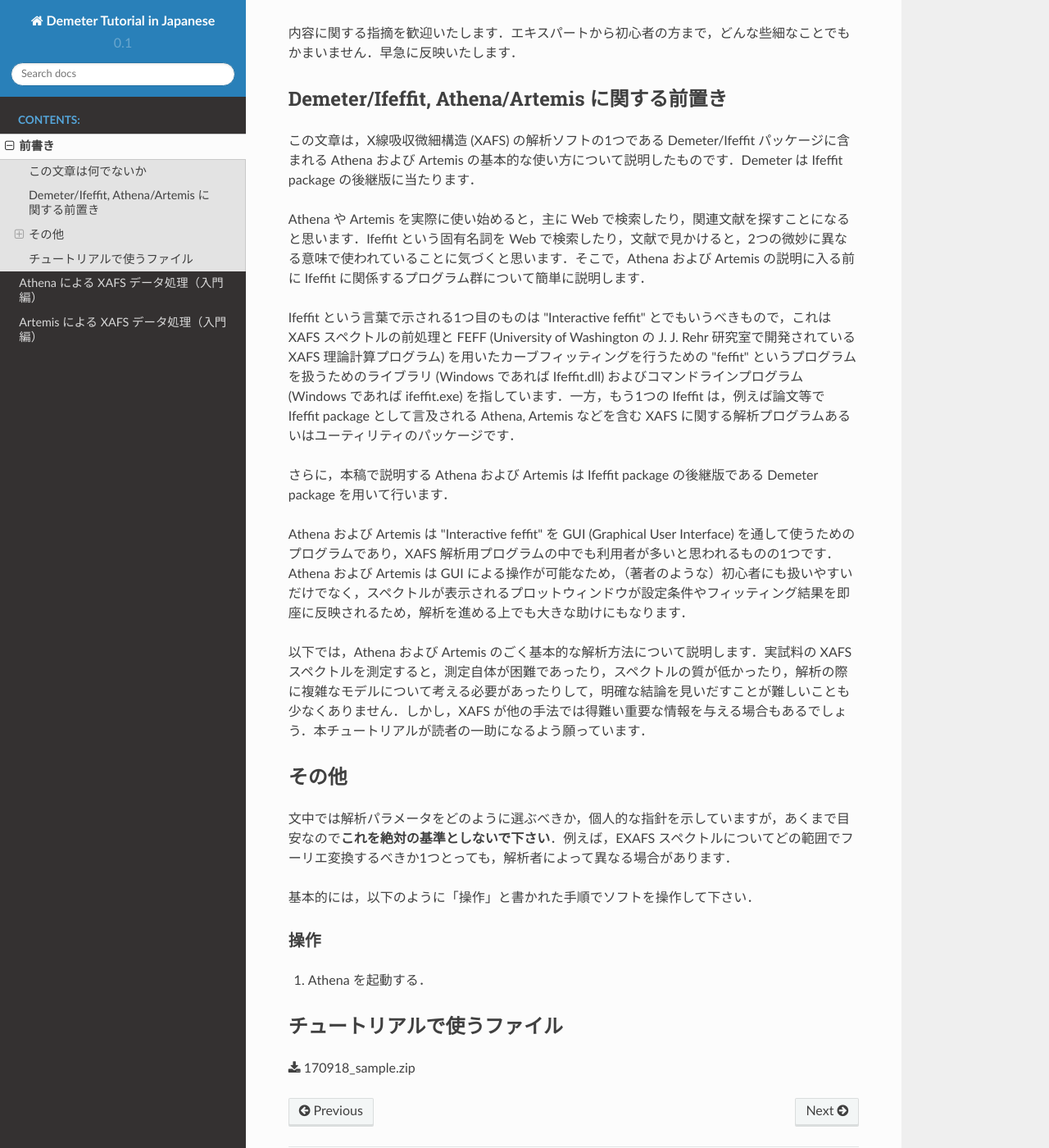
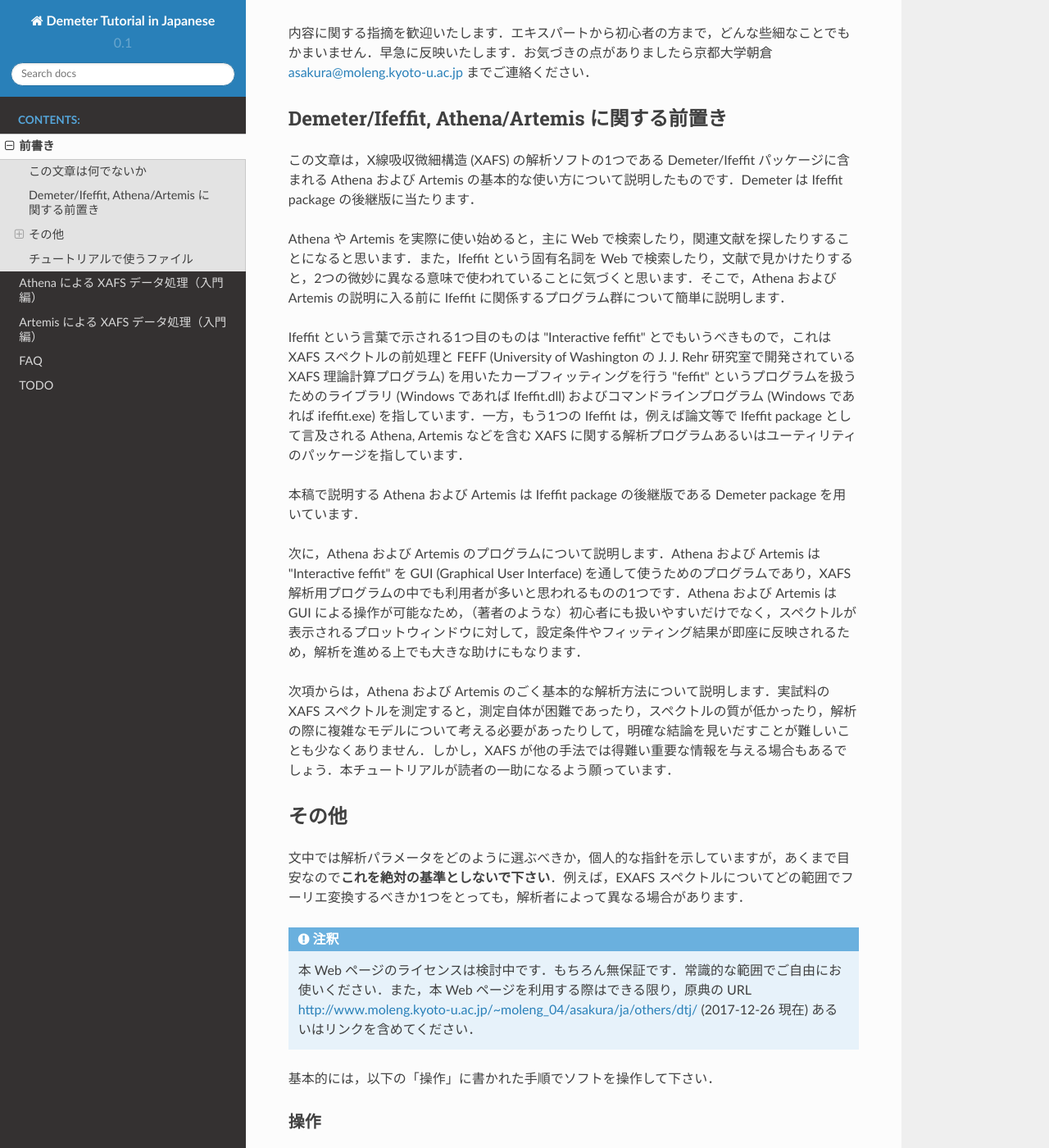
Before and after one commit to roentgenium/DemeterTutorialJa, a Sphinx documentation site: the page built from source/preface.rst, in a window 1280 px wide and 1400 px high, scrolled down 582 px. Shown: the whole window at 82% size. Built offline with Sphinx 7.4.7 and the Read the Docs theme 2.0.0, drawn with Linux system fonts in a browser that asks for light colours; some of the changed text lies outside the part shown.

Commit message:
Update by comments

```diff
--- a/source/index.rst
+++ b/source/index.rst
@@ -13,6 +13,8 @@
    preface
    athena
    artemis
+   tips
+   todo
 
 
 Indices and tables
--- a/source/preface.rst
+++ b/source/preface.rst
@@ -5,34 +5,38 @@
 --------------------
 
 1. この文章は X 線吸収微細構造 (XAFS) 原理，理論等について説明するものではありません．
-2. この文章は，XAFS の真のパワーユーザによって書かれたものではありません．常に間違っている可能性を考慮し，少しでも疑問があれば，`Athena documentation <https://bruceravel.github.io/demeter/documents/Athena/index.html>`__  や `Artemis documentation <https://bruceravel.github.io/demeter/documents/Artemis/index.html>`__ といった本家のマニュアルや `Ifeffit Mailing List <http://cars9.uchicago.edu/mailman/listinfo/ifeffit/>`_ で真のパワーユーザのコメントを参照してください．，`Ifeffit Mail Archive <http://www.mail-archive.com/ifeffit@millenia.cars.aps.anl.gov/>`__ ではメールアーカイブを検索することができます．場合によっては，著者による `Athena documentation 日本語訳 <http://www.moleng.kyoto-u.ac.jp/~moleng_04/asakura/ja/others/aug/index.html>`__ も役に立つかもしれません．
+2. この文章は，XAFS の真のパワーユーザによって書かれたものではありません．間違っている可能性を常に考慮し，少しでも疑問があれば，`Athena documentation <https://bruceravel.github.io/demeter/documents/Athena/index.html>`__  や `Artemis documentation <https://bruceravel.github.io/demeter/documents/Artemis/index.html>`__ といった本家のマニュアルや `Ifeffit Mailing List <http://cars9.uchicago.edu/mailman/listinfo/ifeffit/>`_ で真のパワーユーザのコメントを参照してください．`Ifeffit Mail Archive <http://www.mail-archive.com/ifeffit@millenia.cars.aps.anl.gov/>`__ ではメールアーカイブを検索することができます．場合によっては，著者による `Athena documentation 日本語訳 <http://www.moleng.kyoto-u.ac.jp/~moleng_04/asakura/ja/others/aug/index.html>`__ も役に立つかもしれません．
 3. 繰り返しますが，この文章は，XAFS の真のパワーユーザによって書かれたものではありません．これから紹介する解析手順が，周りの XAFS 経験者あるいはあなたの指導教員とはいくらか異なっている可能性は大いにあります．著者の知る限り，XAFS 解析において絶対的といえる解析手順はなく，また，往々にして恣意性が入ることは否定できません．この文章の文責は著者にありますが，内容を保証するものではありません．
 
 このチュートリアルは，分析手法の1つとして XAFS を利用し始めた人が一通りの解析を始められることを最大の目的としています．（著者の不勉強によるところもありますが，）数学的あるいは物理的な厳密さに欠ける表現もあります．
 
-内容に関する指摘を歓迎いたします．エキスパートから初心者の方まで，どんな些細なことでもかまいません．早急に反映いたします．
+内容に関する指摘を歓迎いたします．エキスパートから初心者の方まで，どんな些細なことでもかまいません．早急に反映いたします．お気づきの点がありましたら京都大学朝倉 asakura@moleng.kyoto-u.ac.jp までご連絡ください．
 
 Demeter/Ifeffit, Athena/Artemis に関する前置き
 ----------------------------------------------
 
 この文章は，X線吸収微細構造 (XAFS) の解析ソフトの1つである Demeter/Ifeffit パッケージに含まれる Athena および Artemis の基本的な使い方について説明したものです．Demeter は Ifeffit package の後継版に当たります．
 
-Athena や Artemis を実際に使い始めると，主に Web で検索したり，関連文献を探すことになると思います．Ifeffit という固有名詞を Web で検索したり，文献で見かけると，2つの微妙に異なる意味で使われていることに気づくと思います．そこで，Athena および Artemis の説明に入る前に Ifeffit に関係するプログラム群について簡単に説明します．
+Athena や Artemis を実際に使い始めると，主に Web で検索したり，関連文献を探したりすることになると思います．また，Ifeffit という固有名詞を Web で検索したり，文献で見かけたりすると，2つの微妙に異なる意味で使われていることに気づくと思います．そこで，Athena および Artemis の説明に入る前に Ifeffit に関係するプログラム群について簡単に説明します．
 
-Ifeffit という言葉で示される1つ目のものは "Interactive feffit" とでもいうべきもので，これは XAFS スペクトルの前処理と FEFF (University of Washington の J. J. Rehr 研究室で開発されている XAFS 理論計算プログラム) を用いたカーブフィッティングを行うための "feffit" というプログラムを扱うためのライブラリ (Windows であれば Ifeffit.dll) およびコマンドラインプログラム (Windows であれば ifeffit.exe) を指しています．一方，もう1つの Ifeffit は，例えば論文等で Ifeffit package として言及される Athena, Artemis などを含む XAFS に関する解析プログラムあるいはユーティリティのパッケージです．
+Ifeffit という言葉で示される1つ目のものは "Interactive feffit" とでもいうべきもので，これは XAFS スペクトルの前処理と FEFF (University of Washington の J. J. Rehr 研究室で開発されている XAFS 理論計算プログラム) を用いたカーブフィッティングを行う "feffit" というプログラムを扱うためのライブラリ (Windows であれば Ifeffit.dll) およびコマンドラインプログラム (Windows であれば ifeffit.exe) を指しています．一方，もう1つの Ifeffit は，例えば論文等で Ifeffit package として言及される Athena, Artemis などを含む XAFS に関する解析プログラムあるいはユーティリティのパッケージを指しています．
 
-さらに，本稿で説明する Athena および Artemis は Ifeffit package の後継版である Demeter package を用いて行います．
+本稿で説明する Athena および Artemis は Ifeffit package の後継版である Demeter package を用いています．
 
-Athena および Artemis は "Interactive feffit" を GUI (Graphical User Interface) を通して使うためのプログラムであり，XAFS 解析用プログラムの中でも利用者が多いと思われるものの1つです．Athena および Artemis は GUI による操作が可能なため，（著者のような）初心者にも扱いやすいだけでなく，スペクトルが表示されるプロットウィンドウが設定条件やフィッティング結果を即座に反映されるため，解析を進める上でも大きな助けにもなります．
+次に，Athena および Artemis のプログラムについて説明します．Athena および Artemis は "Interactive feffit" を GUI (Graphical User Interface) を通して使うためのプログラムであり，XAFS 解析用プログラムの中でも利用者が多いと思われるものの1つです．Athena および Artemis は GUI による操作が可能なため，（著者のような）初心者にも扱いやすいだけでなく，スペクトルが表示されるプロットウィンドウに対して，設定条件やフィッティング結果が即座に反映されるため，解析を進める上でも大きな助けにもなります．
 
-以下では，Athena および Artemis のごく基本的な解析方法について説明します．実試料の XAFS スペクトルを測定すると，測定自体が困難であったり，スペクトルの質が低かったり，解析の際に複雑なモデルについて考える必要があったりして，明確な結論を見いだすことが難しいことも少なくありません．しかし，XAFS が他の手法では得難い重要な情報を与える場合もあるでしょう．本チュートリアルが読者の一助になるよう願っています．
+次項からは，Athena および Artemis のごく基本的な解析方法について説明します．実試料の XAFS スペクトルを測定すると，測定自体が困難であったり，スペクトルの質が低かったり，解析の際に複雑なモデルについて考える必要があったりして，明確な結論を見いだすことが難しいことも少なくありません．しかし，XAFS が他の手法では得難い重要な情報を与える場合もあるでしょう．本チュートリアルが読者の一助になるよう願っています．
 
 その他
 ------
 
-文中では解析パラメータをどのように選ぶべきか，個人的な指針を示していますが，あくまで目安なので\ **これを絶対の基準としないで下さい**\ ．例えば，EXAFS スペクトルについてどの範囲でフーリエ変換するべきか1つとっても，解析者によって異なる場合があります．
+文中では解析パラメータをどのように選ぶべきか，個人的な指針を示していますが，あくまで目安なので\ **これを絶対の基準としないで下さい**\ ．例えば，EXAFS スペクトルについてどの範囲でフーリエ変換するべきか1つをとっても，解析者によって異なる場合があります．
 
-基本的には，以下のように「操作」と書かれた手順でソフトを操作して下さい．
+.. note::
+
+   本 Web ページのライセンスは検討中です．もちろん無保証です．常識的な範囲でご自由にお使いください．また，本 Web ページを利用する際はできる限り，原典の URL http://www.moleng.kyoto-u.ac.jp/~moleng_04/asakura/ja/others/dtj/ (2017-12-26 現在) あるいはリンクを含めてください．
+
+基本的には，以下の「操作」に書かれた手順でソフトを操作して下さい．
 
 操作
 ~~~~
```
Also changed, not shown: source/artemis.rst (+11 -2 lines), source/athena.rst (+34 -28 lines), source/tips.rst (added, +14 -0 lines), source/todo.rst (added, +11 -0 lines).
